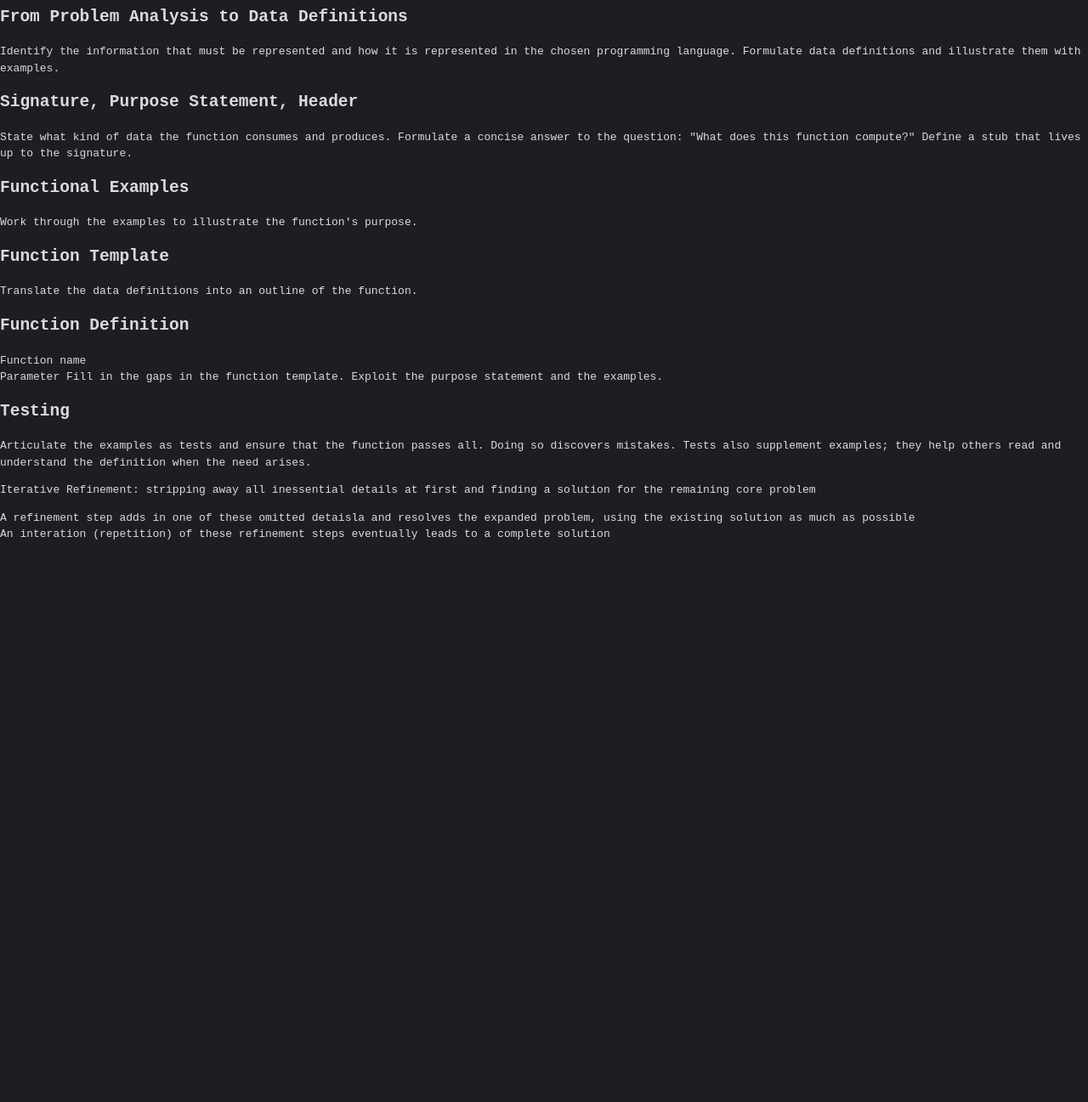
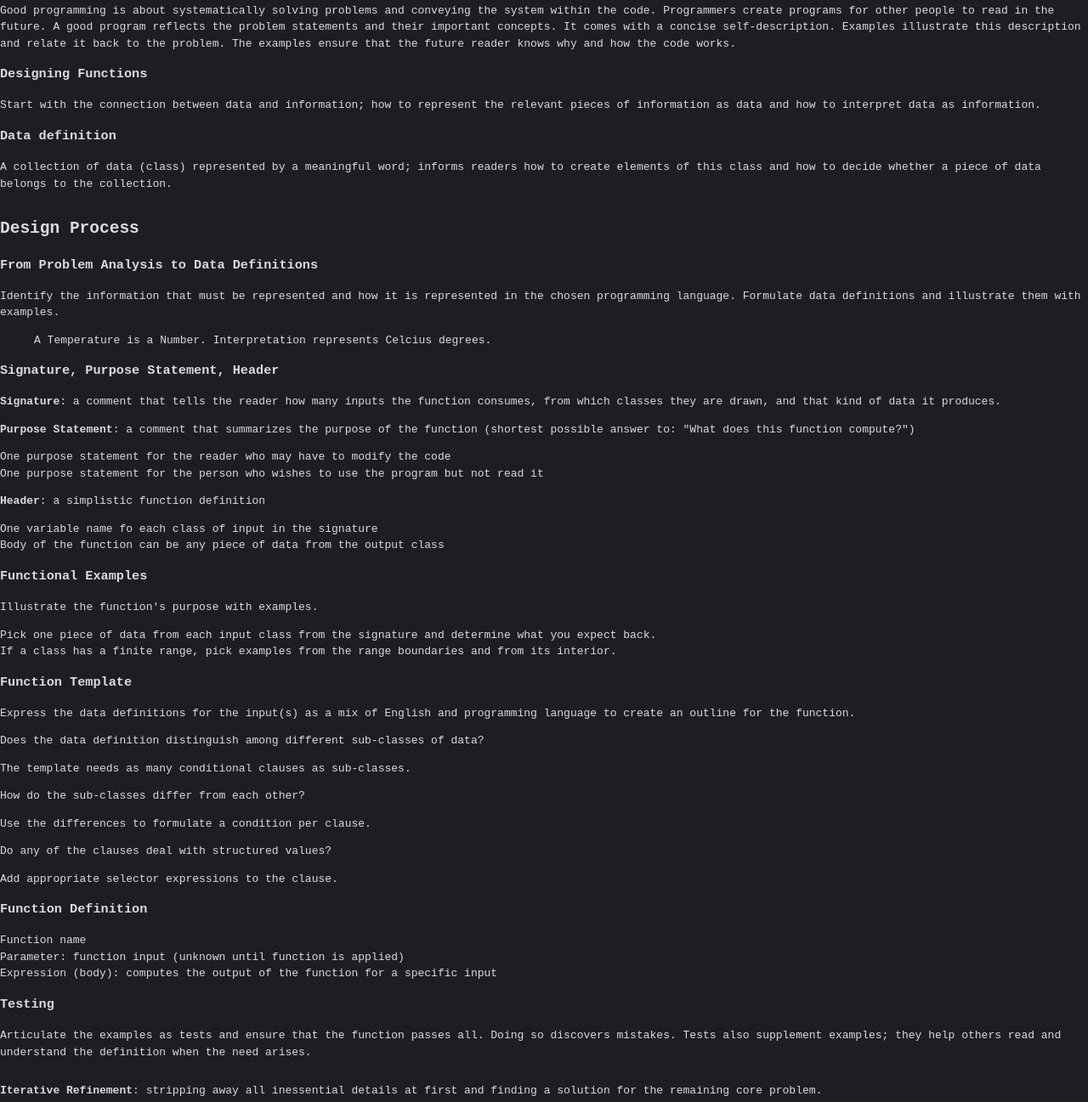
Before and after one commit to LarissaKim/University-of-Trial-and-Error, an Eleventy site: page src/content/general/how-to-design-programs.md in a window 1280 px wide. Shown: the part 111-1408 px from the top of the page at 85% size. Before the commit the page ends 800 px from the top, so only its background shows below. Built offline with nearby package versions, Linux system fonts and the light colour scheme; Eleventy itself is replaced by a stand-in of ours; files that its build step writes are made by us from their sources.

Commit message:
Update note

```diff
--- a/src/content/general/how-to-design-programs.md
+++ b/src/content/general/how-to-design-programs.md
@@ -11,33 +11,76 @@ layout: post.njk
 
 Source: [How to Design Programs](https://htdp.org/2018-01-06/Book/index.html)
 
-## From Problem Analysis to Data Definitions
+Good programming is about systematically solving problems and conveying the system within the code. Programmers create programs for other people to read in the future. A good program reflects the problem statements and their important concepts. It comes with a concise self-description. Examples illustrate this description and relate it back to the problem. The examples ensure that the future reader knows why and how the code works.
+
+### Designing Functions
+
+Start with the connection between data and information; how to represent the relevant pieces of information as data and how to interpret data as information.
+
+### Data definition
+
+A collection of data (class) represented by a meaningful word; informs readers how to create elements of this class and how to decide whether a piece of data belongs to the collection.
+
+---
+
+## Design Process
+
+### From Problem Analysis to Data Definitions
 
 Identify the information that must be represented and how it is represented in the chosen programming language. Formulate data definitions and illustrate them with examples.
 
-## Signature, Purpose Statement, Header
+> A Temperature is a Number. Interpretation represents Celcius degrees.
 
-State what kind of data the function consumes and produces. Formulate a concise answer to the question: "What does this function compute?" Define a stub that lives up to the signature.
+### Signature, Purpose Statement, Header
 
-## Functional Examples
+**Signature**: a comment that tells the reader how many inputs the function consumes, from which classes they are drawn, and that kind of data it produces.
 
-Work through the examples to illustrate the function's purpose.
+**Purpose Statement**: a comment that summarizes the purpose of the function (shortest possible answer to: "What does this function compute?")
 
-## Function Template
+- One purpose statement for the reader who may have to modify the code
+- One purpose statement for the person who wishes to use the program but not read it
 
-Translate the data definitions into an outline of the function.
+**Header**: a simplistic function definition
 
-## Function Definition
+- One variable name fo each class of input in the signature
+- Body of the function can be any piece of data from the output class
+
+### Functional Examples
+
+Illustrate the function's purpose with examples.
+
+- Pick one piece of data from each input class from the signature and determine what you expect back.
+- If a class has a finite range, pick examples from the range boundaries and from its interior.
+
+### Function Template
+
+Express the data definitions for the input(s) as a mix of English and programming language to create an outline for the function.
+
+- Does the data definition distinguish among different sub-classes of data?
+
+  The template needs as many conditional clauses as sub-classes.
+
+- How do the sub-classes differ from each other?
+
+  Use the differences to formulate a condition per clause.
+
+- Do any of the clauses deal with structured values?
+
+  Add appropriate selector expressions to the clause.
+
+### Function Definition
 
 - Function name
-- Parameter
-  Fill in the gaps in the function template. Exploit the purpose statement and the examples.
+- Parameter: function input (unknown until function is applied)
+- Expression (body): computes the output of the function for a specific input
 
-## Testing
+### Testing
 
 Articulate the examples as tests and ensure that the function passes all. Doing so discovers mistakes. Tests also supplement examples; they help others read and understand the definition when the need arises.
 
-Iterative Refinement: stripping away all inessential details at first and finding a solution for the remaining core problem
+---
 
-- A refinement step adds in one of these omitted detaisla and resolves the expanded problem, using the existing solution as much as possible
+**Iterative Refinement**: stripping away all inessential details at first and finding a solution for the remaining core problem.
+
+- A refinement step adds in one of these omitted details and resolves the expanded problem, using the existing solution as much as possible
 - An interation (repetition) of these refinement steps eventually leads to a complete solution
```
